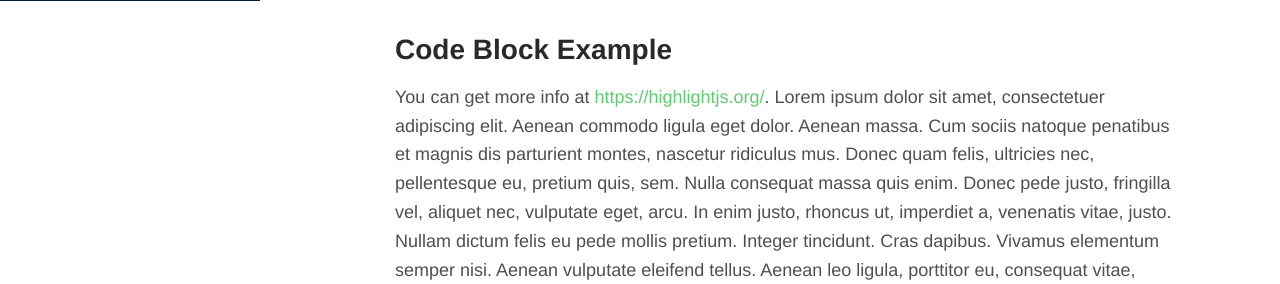
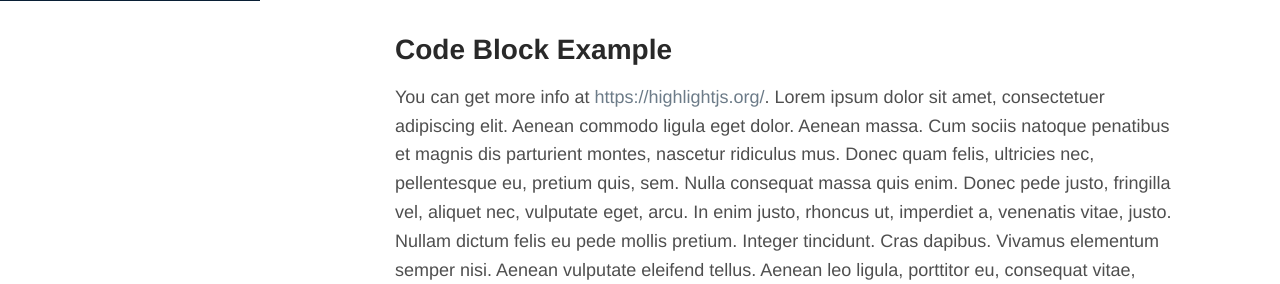
Before and after one commit to wpdnakstp/turningpoint_first, a Django app: template hi/templates/blogpost.html in a window 1280 px wide. Shown: the part 799-1083 px from the top of the page. Run offline with Django 3.2, Linux system fonts and the light colour scheme; the template is opened without the code that fills it, so the values that code supplies are empty; some libraries are stand-ins or nearby versions; grey boxes are pictures that could not be loaded.

Commit message:
sdoifjaosfijdsda;fjio

```diff
--- a/board/templates/notice/notice.html
+++ b/board/templates/notice/notice.html
@@ -60,7 +60,7 @@
             </div>
 
 {% for notice in notices.all %}
- <li class="list_has_image" style="padding: 3%; border-bottom: 1px solid #eee;">
+ <li style="float:none;"class="list_has_image" style="padding: 3%; border-bottom: 1px solid #eee;">
 
 
 
--- a/hi/static/css/sidebar.css
+++ b/hi/static/css/sidebar.css
@@ -480,3 +480,7 @@
   .chiller-theme .sidebar-footer>a:last-child {
       border-right: none;
   }
+
+a{
+  color: #6c7b88;
+}
--- a/hi/templates/base.html
+++ b/hi/templates/base.html
@@ -22,9 +22,11 @@
 
 
 		<link rel="stylesheet" href="{% static '/css/pagination.css' %}" />
-        <link rel="stylesheet" href="{% static '/css/main.css' %}" />
+		<link rel="stylesheet" href="{% static '/css/main.css' %}" />
+
+		<link rel="stylesheet" href="{% static '/css/theme-1.css' %}" />
 		<link rel="stylesheet" href="{% static '/css/sidebar.css' %}" />
-		<link rel="stylesheet" href="{% static '/css/theme-1.css' %}" />
+
 
 
 
```
